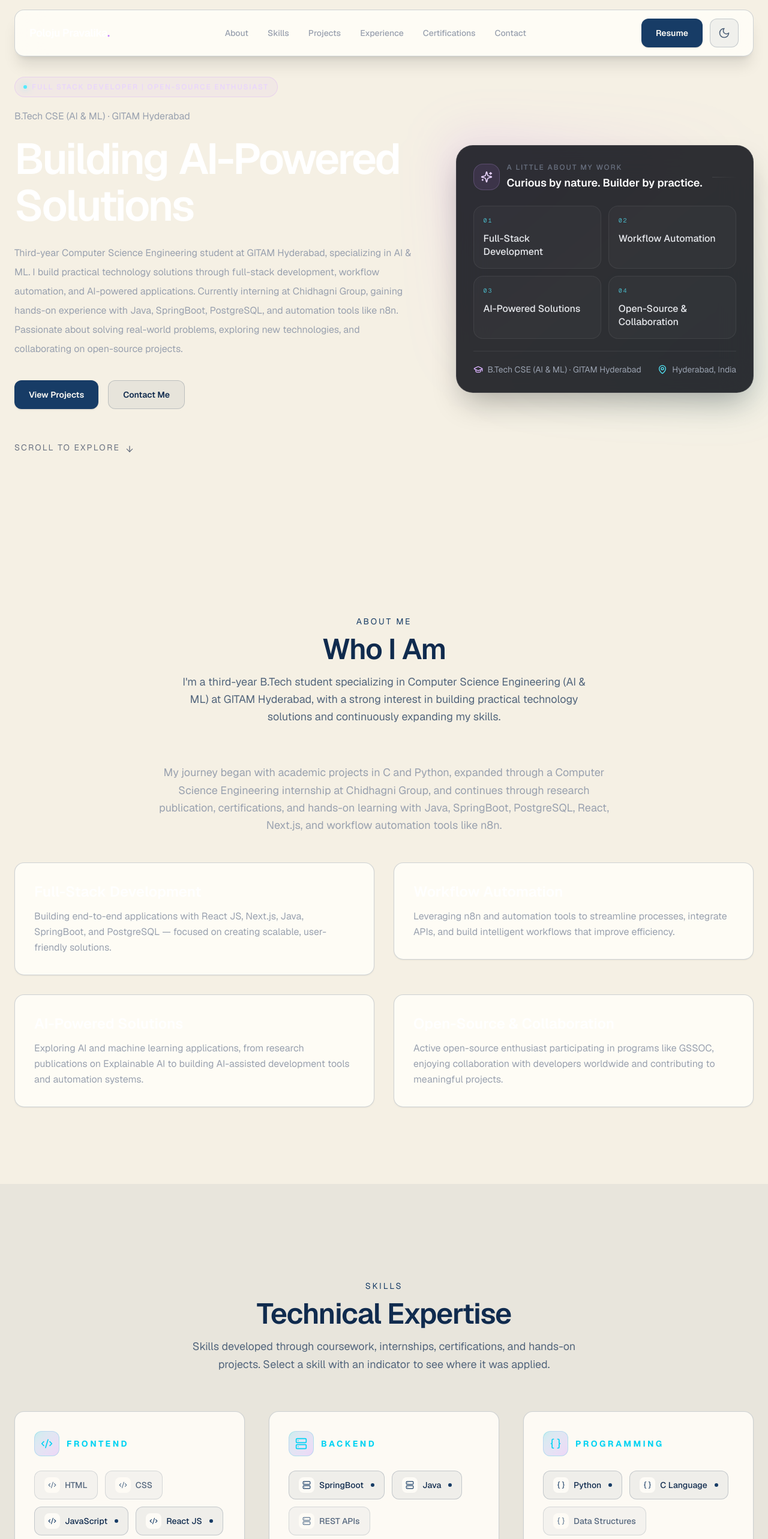
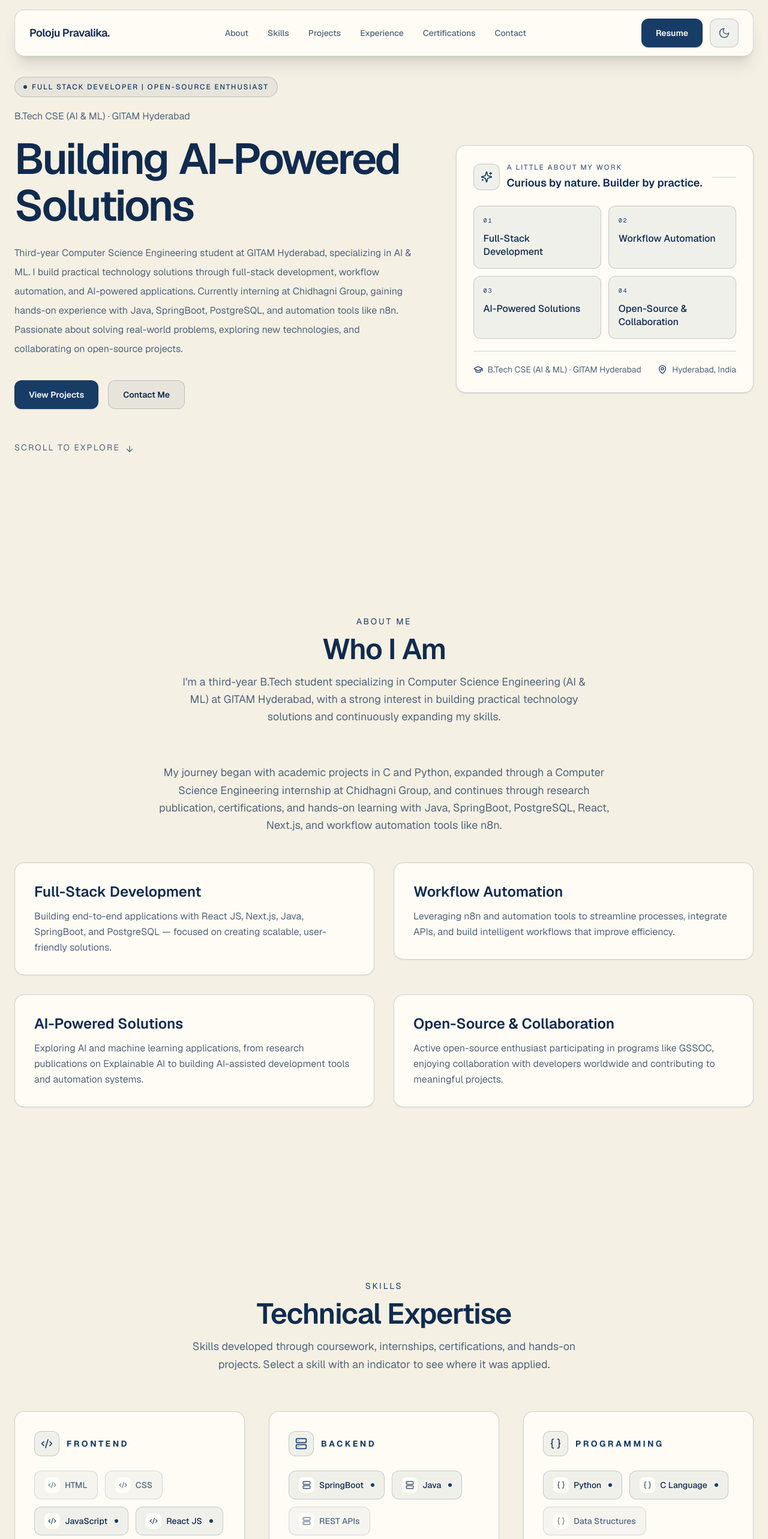
Before and after one commit to Ppoloju/pravalika-portfolio, a Next.js app: page / in a window 1280 px wide. Shown: the top 2566 px of the page at 60% size. Built offline with nearby package versions, Linux system fonts and the light colour scheme.

Commit message:
Polish page layout and spacing

```diff
--- a/components/layout/Footer.tsx
+++ b/components/layout/Footer.tsx
@@ -7,10 +7,10 @@ export function Footer() {
   const year = new Date().getFullYear();
 
   return (
-    <footer className="border-t border-white/10 py-8 sm:py-12">
+    <footer className="border-t border-border-theme py-8 sm:py-12">
       <Container>
         <div className="flex flex-col items-center justify-between gap-4 sm:gap-6 md:flex-row">
-          <p className="text-xs sm:text-sm text-gray-500">
+          <p className="text-xs text-muted sm:text-sm">
             © {year} {portfolio.name}. All rights reserved. Built with passion.
           </p>
 
--- a/components/layout/Navbar.tsx
+++ b/components/layout/Navbar.tsx
@@ -50,10 +50,10 @@ export function Navbar() {
         >
           <Link
             href="/"
-            className="inline-flex min-h-12 items-center text-base font-semibold tracking-tight text-white sm:text-lg"
+            className="inline-flex min-h-12 items-center text-base font-semibold tracking-tight text-foreground sm:text-lg"
           >
             {portfolio.name}
-            <span className="text-purple-400">.</span>
+            <span className="text-accent">.</span>
           </Link>
 
           <ul className="hidden items-center gap-6 sm:gap-8 md:flex">
@@ -61,10 +61,10 @@ export function Navbar() {
               <li key={link.href}>
                 <Link
                   href={link.href}
-                  className="group relative text-xs sm:text-sm font-medium text-gray-400 transition-colors hover:text-cyan-200"
+                  className="group relative text-xs font-medium text-muted transition-colors hover:text-accent sm:text-sm"
                 >
                   {link.label}
-                  <span className="absolute -bottom-1 left-0 h-px w-0 bg-gradient-to-r from-purple-400 to-cyan-300 transition-all duration-300 group-hover:w-full" />
+                  <span className="absolute -bottom-1 left-0 h-px w-0 bg-accent transition-all duration-300 group-hover:w-full" />
                 </Link>
               </li>
             ))}
@@ -82,7 +82,7 @@ export function Navbar() {
               aria-label="Open menu"
               aria-expanded={mobileOpen}
               aria-controls={mobileMenuId}
-              className="inline-flex h-12 w-12 items-center justify-center rounded-lg text-gray-400 transition-colors hover:bg-white/10 hover:text-white md:hidden"
+              className="inline-flex h-12 w-12 items-center justify-center rounded-xl border border-border-theme bg-tint text-muted transition-colors hover:bg-surface hover:text-foreground md:hidden"
             >
               <Menu className="h-6 w-6" aria-hidden="true" />
             </button>
--- a/components/sections/About.tsx
+++ b/components/sections/About.tsx
@@ -17,7 +17,7 @@ export function About() {
           description={portfolio.about.intro}
         />
 
-        <p className="mx-auto mb-8 sm:mb-12 max-w-3xl text-center text-sm sm:text-base md:text-lg text-gray-400 leading-relaxed">
+        <p className="mx-auto mb-8 max-w-3xl text-center text-sm leading-relaxed text-muted sm:mb-12 sm:text-base md:text-lg">
           {portfolio.about.journey}
         </p>
 
@@ -31,10 +31,10 @@ export function About() {
           {portfolio.about.focus.map((item) => (
             <motion.div key={item.title} variants={staggerItem}>
               <GlowCard>
-                <h3 className="text-lg sm:text-xl md:text-2xl font-semibold text-white">
+                <h3 className="text-lg font-semibold text-foreground sm:text-xl md:text-2xl">
                   {item.title}
                 </h3>
-                <p className="mt-2 sm:mt-3 text-sm sm:text-base text-gray-400 leading-relaxed">
+                <p className="mt-2 text-sm leading-relaxed text-muted sm:mt-3 sm:text-base">
                   {item.description}
                 </p>
               </GlowCard>
--- a/components/sections/Hero.tsx
+++ b/components/sections/Hero.tsx
@@ -28,21 +28,21 @@ export function Hero() {
           <motion.p
             variants={fadeUp}
             transition={defaultTransition}
-            className="mb-5 inline-flex items-center gap-2 rounded-full border border-purple-400/20 bg-purple-400/[0.07] px-3.5 py-2 text-[11px] font-medium uppercase tracking-[0.15em] text-purple-200 sm:text-xs"
+            className="mb-5 inline-flex items-center gap-2 rounded-full border border-border-theme bg-tint px-3.5 py-2 text-[11px] font-medium uppercase tracking-[0.15em] text-accent sm:text-xs"
           >
-            <span className="h-1.5 w-1.5 rounded-full bg-cyan-300 shadow-[0_0_12px_rgba(103,232,249,0.8)]" />
+            <span className="h-1.5 w-1.5 rounded-full bg-accent" />
             {portfolio.role}
           </motion.p>
 
           <motion.p
             variants={fadeUp}
             transition={{ ...defaultTransition, delay: 0.1 }}
-            className="mb-4 text-sm text-gray-400 sm:mb-5 sm:text-base"
+            className="mb-4 text-sm text-muted sm:mb-5 sm:text-base"
           >
             {portfolio.education}
           </motion.p>
 
-          <h1 className="max-w-3xl text-[clamp(2.25rem,10vw,3rem)] font-semibold leading-[1.08] tracking-[-0.045em] text-white sm:text-5xl md:text-6xl xl:text-7xl">
+          <h1 className="max-w-3xl text-[clamp(2.25rem,8vw,3rem)] font-semibold leading-[1.08] tracking-[-0.045em] text-foreground sm:text-5xl md:text-6xl xl:text-7xl">
             <AnimatedText
               text={portfolio.tagline}
               className="gap-x-[0.25em]"
@@ -52,7 +52,7 @@ export function Hero() {
           <motion.p
             variants={fadeUp}
             transition={{ ...defaultTransition, delay: 0.3 }}
-            className="mt-6 max-w-2xl text-sm leading-7 text-gray-400 sm:text-base sm:leading-8"
+            className="mt-6 max-w-2xl text-sm leading-7 text-muted sm:text-base sm:leading-8"
           >
             {portfolio.headline}
           </motion.p>
@@ -74,7 +74,7 @@ export function Hero() {
             <a
               href="#about"
               aria-label="Scroll to about section"
-              className="inline-flex min-h-12 items-center gap-2 text-sm text-gray-500 transition-colors hover:text-gray-300"
+              className="inline-flex min-h-12 items-center gap-2 text-sm text-muted transition-colors hover:text-foreground"
             >
               <span className="uppercase tracking-[0.15em]">Scroll to explore</span>
               <motion.div
@@ -94,48 +94,47 @@ export function Hero() {
           className="relative mx-auto w-full max-w-xl lg:mx-0 lg:ml-auto"
           aria-label="Areas of focus"
         >
-          <div className="absolute -inset-4 rounded-[2rem] bg-gradient-to-br from-purple-500/15 via-transparent to-cyan-500/10 blur-2xl" />
-          <div className="relative overflow-hidden rounded-[1.75rem] border border-white/10 bg-[#0b0d14]/85 p-5 shadow-2xl shadow-black/30 backdrop-blur-xl sm:p-7">
+          <div className="theme-surface relative overflow-hidden rounded-2xl border p-5 shadow-sm sm:p-7">
             <div className="flex items-center justify-between gap-4">
               <div className="flex items-center gap-3">
-                <div className="flex h-11 w-11 items-center justify-center rounded-2xl border border-purple-300/20 bg-purple-400/10 text-purple-200">
+                <div className="flex h-11 w-11 shrink-0 items-center justify-center rounded-xl border border-border-theme bg-tint text-accent">
                   <Sparkles className="h-5 w-5" aria-hidden />
                 </div>
                 <div>
-                  <p className="text-xs font-medium uppercase tracking-[0.16em] text-gray-500">
+                  <p className="text-xs font-medium uppercase tracking-[0.16em] text-muted">
                     A little about my work
                   </p>
-                  <p className="mt-1 text-base font-semibold text-white sm:text-lg">
+                  <p className="mt-1 text-base font-semibold text-foreground sm:text-lg">
                     Curious by nature. Builder by practice.
                   </p>
                 </div>
               </div>
-              <span className="hidden h-px flex-1 bg-gradient-to-r from-white/10 to-transparent sm:block" />
+              <span className="hidden h-px flex-1 bg-border-theme sm:block" />
             </div>
 
             <div className="mt-6 grid grid-cols-2 gap-3">
               {portfolio.about.focus.map((item, index) => (
                 <div
                   key={item.title}
-                  className="rounded-2xl border border-white/[0.07] bg-white/[0.025] p-3.5 sm:p-4"
+                  className="rounded-xl border border-border-theme bg-tint p-3.5 sm:p-4"
                 >
-                  <span className="mb-3 block font-mono text-[10px] tracking-[0.18em] text-cyan-300/70">
+                  <span className="mb-3 block font-mono text-[10px] tracking-[0.18em] text-accent">
                     0{index + 1}
                   </span>
-                  <p className="text-sm font-medium leading-snug text-gray-200 sm:text-base">
+                  <p className="text-sm font-medium leading-snug text-foreground sm:text-base">
                     {item.title}
                   </p>
                 </div>
               ))}
             </div>
 
-            <div className="mt-5 flex flex-col gap-3 border-t border-white/[0.08] pt-5 text-xs text-gray-400 sm:flex-row sm:items-center sm:justify-between sm:text-sm">
+            <div className="mt-5 flex flex-col gap-3 border-t border-border-theme pt-5 text-xs text-muted sm:flex-row sm:items-center sm:justify-between sm:text-sm">
               <span className="inline-flex items-center gap-2">
-                <GraduationCap className="h-4 w-4 shrink-0 text-purple-300" aria-hidden />
+                <GraduationCap className="h-4 w-4 shrink-0 text-accent" aria-hidden />
                 {portfolio.education}
               </span>
               <span className="inline-flex items-center gap-2">
-                <MapPin className="h-4 w-4 shrink-0 text-cyan-300" aria-hidden />
+                <MapPin className="h-4 w-4 shrink-0 text-accent" aria-hidden />
                 {portfolio.location.split(" · ")[0]}
               </span>
             </div>
--- a/components/sections/Skills.tsx
+++ b/components/sections/Skills.tsx
@@ -35,7 +35,7 @@ export function Skills() {
   };
 
   return (
-    <section id="skills" className="theme-band relative overflow-hidden py-16 sm:py-20 md:py-32 lg:py-40">
+    <section id="skills" className="relative overflow-hidden py-16 sm:py-20 md:py-32 lg:py-40">
       <Container className="relative z-10">
         <SectionHeading
           label="Skills"
@@ -59,14 +59,10 @@ export function Skills() {
               <motion.div key={category} variants={staggerItem}>
                 <GlowCard hover={true} className="h-full p-4 sm:p-5 md:p-7">
                   <div className="flex items-center gap-2 sm:gap-3 mb-4 sm:mb-6">
-                    <motion.div
-                      whileHover={{ rotate: 360, scale: 1.1 }}
-                      transition={{ duration: 0.6 }}
-                      className="rounded-lg sm:rounded-xl p-2 sm:p-2.5 bg-gradient-to-br from-cyan-500/20 to-purple-500/20 border border-cyan-500/20"
-                    >
-                      <Icon className="h-4 w-4 sm:h-5 sm:w-5 text-cyan-400" />
-                    </motion.div>
-                    <h3 className="text-xs sm:text-sm font-bold uppercase tracking-[0.2em] sm:tracking-[0.25em] text-cyan-400">
+                    <div className="rounded-lg border border-border-theme bg-tint p-2 sm:rounded-xl sm:p-2.5">
+                      <Icon className="h-4 w-4 text-accent sm:h-5 sm:w-5" />
+                    </div>
+                    <h3 className="text-xs font-bold uppercase tracking-[0.2em] text-accent sm:text-sm sm:tracking-[0.25em]">
                       {category}
                     </h3>
                   </div>
```
Also changed, not shown: components/layout/MobileMenu.tsx (+4 -4 lines), components/sections/Certifications.tsx (+9 -9 lines), components/sections/Contact.tsx (+14 -14 lines), components/sections/Experience.tsx (+11 -12 lines), components/sections/Projects.tsx (+9 -9 lines).
